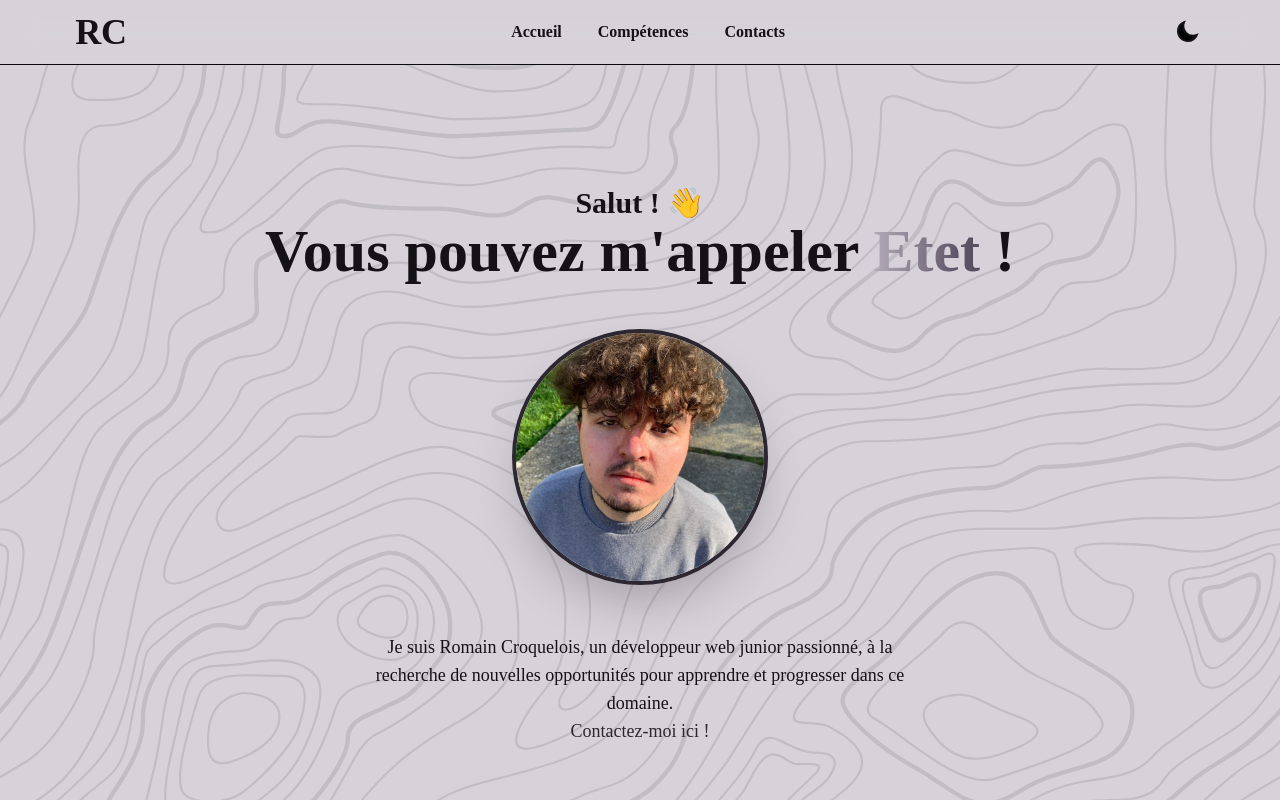
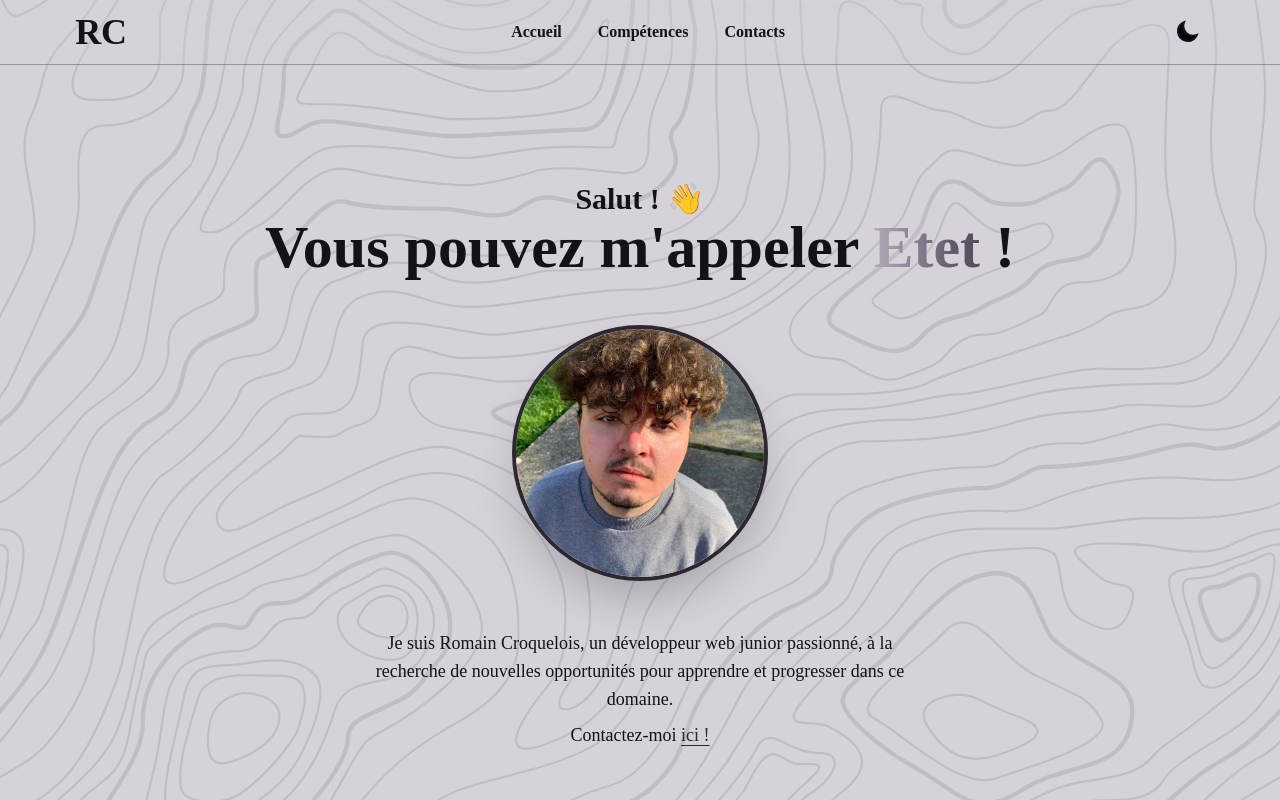
Before and after one commit to etetdev/portfolio, a website: page index.html in a window 1280 px wide. Shown: the top 800 px of the page. Drawn offline with Linux system fonts and the light colour scheme; a web font is replaced by a local one.

Commit message:
Update 0.1.5

```diff
--- a/index.html
+++ b/index.html
@@ -13,10 +13,10 @@
 		id="home"
 		class="flex animate-background flex-col overflow-x-hidden bg-porple-100 bg-topography bg-repeat text-porple-800 dark:bg-porple-500 dark:text-porple-100">
 		<!--================== HEADER ==================-->
-		<header class="sticky top-0 z-50 bg-porple-100 dark:bg-porple-500">
+		<header class="sticky top-0 z-50">
 			<!--================== NAVBAR ==================-->
 			<nav
-				class="hidden h-10 flex-row items-center justify-center border-b border-porple-900 py-8 text-center font-semibold backdrop-blur-lg backdrop-opacity-70 backdrop-filter dark:border-porple-100 md:visible md:flex md:space-x-32 lg:space-x-64 xl:space-x-96">
+				class="hidden h-10 flex-row items-center justify-center border-b border-porple-900 border-opacity-30 py-8 text-center font-semibold backdrop-blur-3xl backdrop-opacity-90 backdrop-filter dark:border-porple-100 md:visible md:flex md:space-x-32 lg:space-x-64 xl:space-x-96">
 				<a
 					href="./index.html"
 					class="text-4xl font-extrabold hover:text-porple-400">
@@ -46,9 +46,9 @@
 					</svg>
 				</button>
 			</nav>
-			<button
+			<!-- <button
 				type="button"
-				class=".navbar-burger fixed top-8 left-8 rounded-lg bg-porple-400 fill-white p-4 shadow-md hover:bg-porple-600 hover:shadow-lg focus:shadow-lg focus:outline-none focus:ring-0 active:bg-porple-800 active:shadow-lg md:hidden">
+				class="fixed top-8 left-8 rounded-lg bg-porple-400 fill-white p-4 shadow-md hover:bg-porple-600 hover:shadow-lg focus:shadow-lg focus:outline-none focus:ring-0 active:bg-porple-800 active:shadow-lg md:hidden">
 				<svg
 					viewBox="0 0 24 24"
 					stroke-width="1.5"
@@ -59,7 +59,7 @@
 						stroke-linejoin="round"
 						d="M3.75 6.75h16.5M3.75 12h16.5m-16.5 5.25h16.5" />
 				</svg>
-			</button>
+			</button> -->
 		</header>
 		<!--================== BIOGRAPHIE SECTION ==================-->
 		<section
@@ -86,11 +86,14 @@
 					passionné, à la recherche de nouvelles opportunités pour
 					apprendre et progresser dans ce domaine.
 				</p>
-				<a
-					href="#contact"
-					class="text-lg font-medium text-porple-600 hover:text-porple-800 hover:underline hover:decoration-porple-600 hover:underline-offset-4 dark:text-porple-50 dark:hover:text-porple-100 dark:hover:decoration-porple-100">
-					Contactez-moi ici !
-				</a>
+				<p>
+					Contactez-moi
+					<a
+						href="#contact"
+						class="text-lg font-medium text-porple-600 underline decoration-porple-600 underline-offset-4 hover:text-porple-800 dark:text-porple-50 dark:decoration-porple-100 dark:hover:text-porple-100">
+						ici !
+					</a>
+				</p>
 			</div>
 		</section>
 		<!--================== SKILLS SECTION ==================-->
--- a/input.css
+++ b/input.css
@@ -3,8 +3,7 @@
 @tailwind utilities;
 
 ::selection {
-	background-color: #c7b6fc;
-	color: #000000;
+	@apply bg-purple-500 text-black;
 }
 .display-none {
 	@apply hidden;
```
Also changed, not shown: css/main.css, 1 other file.
